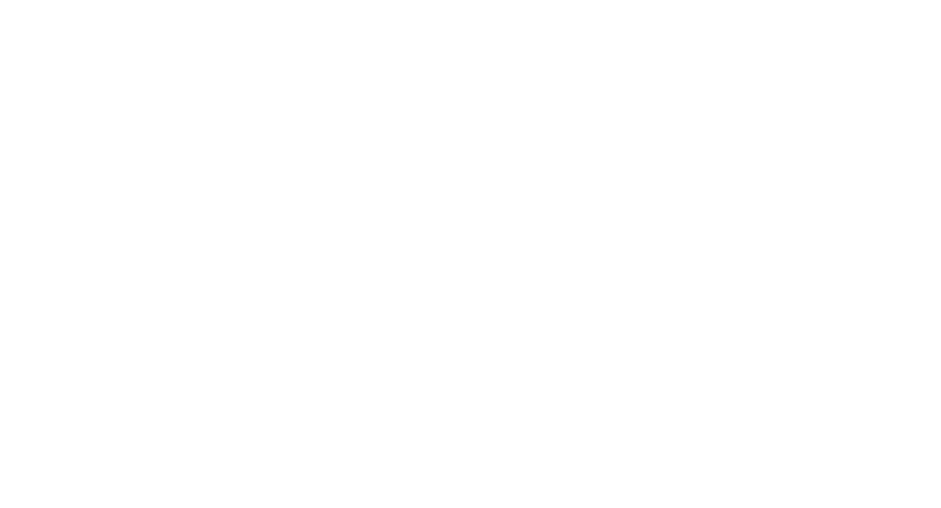
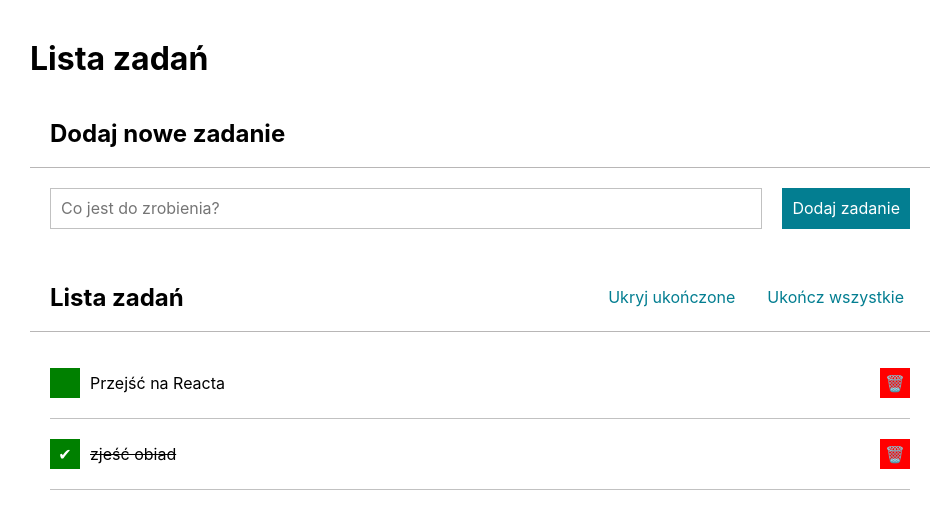
Before and after one commit to Moni-hom/project-solvro, a React (Create React App) app: page / in a window 1280 px wide. Shown: the top 508 px of the page, without its empty margins (160-1101 px from the left). Built offline with nearby package versions, Linux system fonts and the light colour scheme.

Commit message:
copied an old todolist

```diff
--- a/src/App.js
+++ b/src/App.js
@@ -1,5 +1,87 @@
-import "./App.css";
+import React, { useState } from "react";
+import Form from "./Form";
+import Tasks from "./Tasks";
+import Buttons from "./Buttons";
+import Section from "./Section";
+import Header from "./Header";
+import Container from "./Container";
 
-function App() {}
+function App() {
+  const [hideDone, setHideDone] = useState(false);
+  const [tasks, setTasks] = useState([
+    { id: 1, content: "Przejść na Reacta", done: false },
+    { id: 2, content: "zjeść obiad", done: true },
+  ]);
+
+  const toggleHideDone = () => {
+    setHideDone((hideDone) => !hideDone);
+  };
+
+  const removeTask = (id) => {
+    setTasks((tasks) => tasks.filter((task) => task.id !== id));
+  };
+
+  const toggleTaskDone = (id) => {
+    setTasks((tasks) =>
+      tasks.map((task) => {
+        if (task.id === id) {
+          return { ...task, done: !task.done };
+        }
+
+        return task;
+      })
+    );
+  };
+
+  const setAllDone = () => {
+    setTasks((tasks) =>
+      tasks.map((task) => ({
+        ...task,
+        done: true,
+      }))
+    );
+  };
+
+  const addNewTask = (content) => {
+    setTasks((tasks) => [
+      ...tasks,
+      {
+        content,
+        done: false,
+        id: tasks.length === 0 ? 1 : tasks[tasks.length - 1].id + 1,
+      },
+    ]);
+  };
+
+  return (
+    <Container>
+      <Header title="Lista zadań" />
+      <Section
+        title="Dodaj nowe zadanie"
+        body={<Form addNewTask={addNewTask} />}
+      />
+
+      <Section
+        title="Lista zadań"
+        body={
+          <Tasks
+            tasks={tasks}
+            hideDone={hideDone}
+            removeTask={removeTask}
+            toggleTaskDone={toggleTaskDone}
+          />
+        }
+        extraHeaderContent={
+          <Buttons
+            tasks={tasks}
+            hideDone={hideDone}
+            toggleHideDone={toggleHideDone}
+            setAllDone={setAllDone}
+          />
+        }
+      />
+    </Container>
+  );
+}
 
 export default App;
--- /dev/null
+++ b/src/Buttons/index.js
@@ -0,0 +1,21 @@
+import "./style.css";
+
+const Buttons = ({ tasks, hideDone, toggleHideDone, setAllDone }) => (
+  <div className="buttons">
+    {tasks.length > 0 && (
+      <>
+        <button onClick={toggleHideDone} className="buttons__button">
+          {hideDone ? "Pokaż" : "Ukryj"} ukończone
+        </button>
+        <button
+          onClick={setAllDone}
+          className="buttons__button"
+          disabled={tasks.every(({ done }) => done)}
+        >
+          Ukończ wszystkie
+        </button>
+      </>
+    )}
+  </div>
+);
+export default Buttons;
--- /dev/null
+++ b/src/Buttons/style.css
@@ -0,0 +1,27 @@
+.buttons {
+  display: flex;
+  flex-wrap: wrap;
+}
+.buttons__button {
+  border: none;
+  background-color: transparent;
+  color: hwb(188 1% 43%);
+  margin: 0 0 0 20px;
+  font-size: medium;
+  cursor: pointer;
+}
+
+@media (max-width: 767px) {
+  .buttons__button {
+    flex-basis: 100%;
+    margin: 10px;
+  }
+}
+
+.buttons__button:hover {
+  color: hsl(180, 100%, 30%);
+}
+
+.buttons__button:disabled {
+  color: #ccc;
+}
--- /dev/null
+++ b/src/Container/index.js
@@ -0,0 +1,7 @@
+import "./style.css";
+
+const Container = ({ children }) => (
+  <main className="container">{children}</main>
+);
+
+export default Container;
--- /dev/null
+++ b/src/Container/style.css
@@ -0,0 +1,5 @@
+.container {
+  margin: 0 auto;
+  max-width: 900px;
+  padding: 20px;
+}
--- /dev/null
+++ b/src/Form/index.js
@@ -0,0 +1,32 @@
+import React, { useState } from "react";
+import "./style.css";
+
+const Form = ({ addNewTask }) => {
+  const [newTaskContent, setNewTaskContent] = useState("");
+
+  const onFormSubmit = (event) => {
+    event.preventDefault();
+
+    const trimmedTaskContent = newTaskContent.trim();
+
+    if (!trimmedTaskContent) {
+      return;
+    }
+    addNewTask(trimmedTaskContent);
+    setNewTaskContent("");
+  };
+
+  return (
+    <form className="form" onSubmit={onFormSubmit}>
+      <input
+        value={newTaskContent}
+        className="form__input"
+        placeholder="Co jest do zrobienia?"
+        onChange={({ target }) => setNewTaskContent(target.value)}
+      />
+      <button className="form__button">Dodaj zadanie</button>
+    </form>
+  );
+};
+
+export default Form;
--- /dev/null
+++ b/src/Form/style.css
@@ -0,0 +1,34 @@
+.form {
+  padding: 20px;
+  display: grid;
+  grid-template-columns: 1fr auto;
+  grid-gap: 20px;
+}
+
+@media (max-width: 767px) {
+  .form {
+    grid-template-columns: 1fr;
+  }
+}
+
+.form__input {
+  border: 1px solid rgb(193, 193, 193);
+  padding: 10px;
+}
+
+.form__button {
+  border: none;
+  background: hwb(188 1% 43%);
+  transition: 0.5s;
+  color: white;
+  padding: 10px;
+}
+
+.form__button:hover {
+  background: hsl(187, 100%, 31%);
+  transform: scale(1.05, 1.05);
+}
+
+.form__button:active {
+  background: hsl(187, 98%, 38%);
+}
--- /dev/null
+++ b/src/Header/index.js
@@ -0,0 +1,7 @@
+const Header = ({ title }) => (
+  <header>
+    <h1>{title}</h1>
+  </header>
+);
+
+export default Header;
--- /dev/null
+++ b/src/Section/index.js
@@ -0,0 +1,13 @@
+import "./style.css";
+
+const Section = ({ title, body, extraHeaderContent }) => (
+  <section className="section">
+    <header className="section__header">
+      <h2 className="section__title">{title}</h2>
+      {extraHeaderContent}
+    </header>
+    <div className="section__body">{body}</div>
+  </section>
+);
+
+export default Section;
--- /dev/null
+++ b/src/Section/style.css
@@ -0,0 +1,37 @@
+.section {
+  background: white;
+}
+
+.section__form {
+  padding: 20px;
+}
+
+.section__addTask {
+  padding: 20px;
+  border-bottom: 1px solid rgb(184, 182, 182);
+}
+
+.section__header {
+  border-bottom: 1px solid rgb(184, 182, 182);
+  display: grid;
+  grid: gap 15px;
+  grid-template-columns: auto auto;
+  justify-content: space-between;
+  align-items: center;
+  margin-top: 15px;
+  padding: 20px;
+}
+
+@media (max-width: 767px) {
+  .section__header {
+    grid-template-columns: 1fr;
+  }
+}
+
+.section__title {
+  margin: 0;
+}
+
+.section__tasks {
+  padding: 20px;
+}
--- /dev/null
+++ b/src/Tasks/index.js
@@ -0,0 +1,36 @@
+import "./style.css";
+
+const Tasks = ({ tasks, hideDone, removeTask, toggleTaskDone }) => (
+  <ul className="tasks">
+    {tasks.map((task) => (
+      <li
+        key={task.id}
+        className={`tasks__item ${
+          task.done & hideDone ? "task__item--hidden" : " "
+        }`}
+      >
+        <button
+          className="tasks__button tasks__button--done"
+          onClick={() => toggleTaskDone(task.id)}
+        >
+          {task.done ? "✔" : ""}
+        </button>
+        <span
+          className={`tasks__content ${
+            task.done ? " tasks__content--done" : " "
+          }`}
+        >
+          {task.content}
+        </span>
+        <button
+          className="tasks__button task__button--remove"
+          onClick={() => removeTask(task.id)}
+        >
+          🗑️
+        </button>
+      </li>
+    ))}
+  </ul>
+);
+
+export default Tasks;
--- /dev/null
+++ b/src/Tasks/style.css
@@ -0,0 +1,57 @@
+.tasks {
+  list-style: none;
+  padding: 0 20px 20px 20px;
+  background-color: white;
+}
+
+.tasks__item {
+  display: grid;
+  border-bottom: 1px solid rgb(193, 193, 193);
+  grid-template-columns: auto 1fr auto;
+  grid-gap: 10px;
+  padding: 20px 0px;
+  align-items: center;
+  word-break: break-all;
+}
+
+.task__item--hidden {
+  display: none;
+}
+
+.tasks__content--done {
+  text-decoration: line-through;
+}
+
+.tasks__button {
+  border: none;
+  color: white;
+  width: 30px;
+  height: 30px;
+  padding: 0;
+}
+
+.tasks__button--done {
+  background-color: green;
+  transition: 0.5s;
+}
+
+.tasks__button--done:hover {
+  background-color: rgb(67, 187, 3);
+}
+
+.tasks__button--done:active {
+  background-color: rgb(118, 195, 2);
+}
+
+.task__button--remove {
+  background-color: red;
+  transition: 0.5s;
+}
+
+.task__button--remove:hover {
+  background-color: rgb(235, 103, 27);
+}
+
+.task__button--remove:active {
+  background-color: rgb(255, 178, 62);
+}
```
